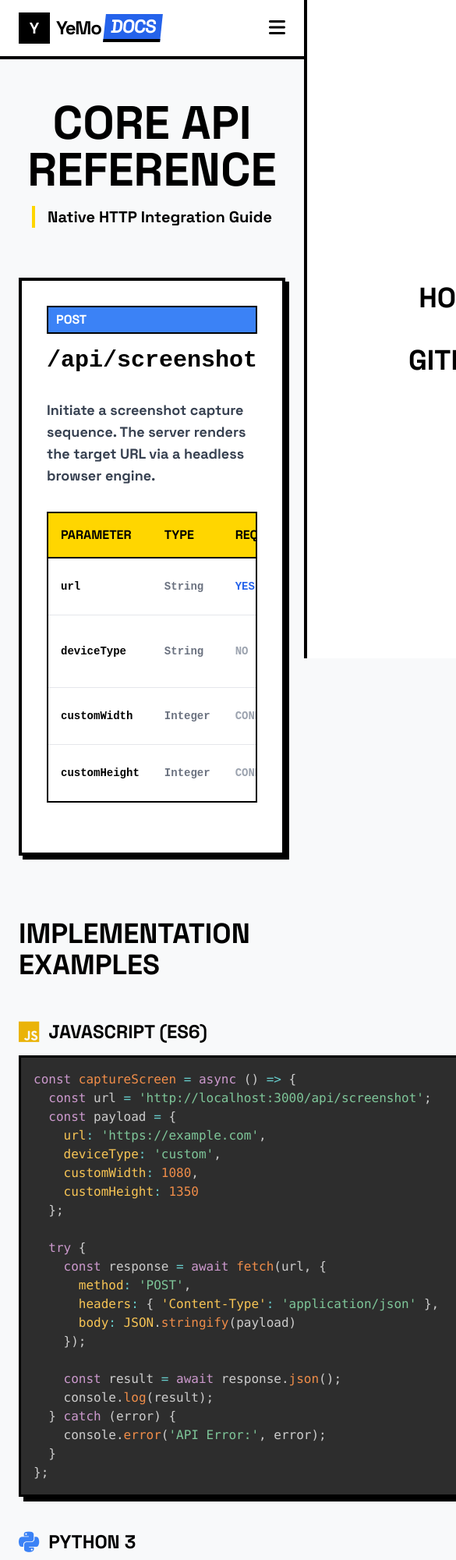
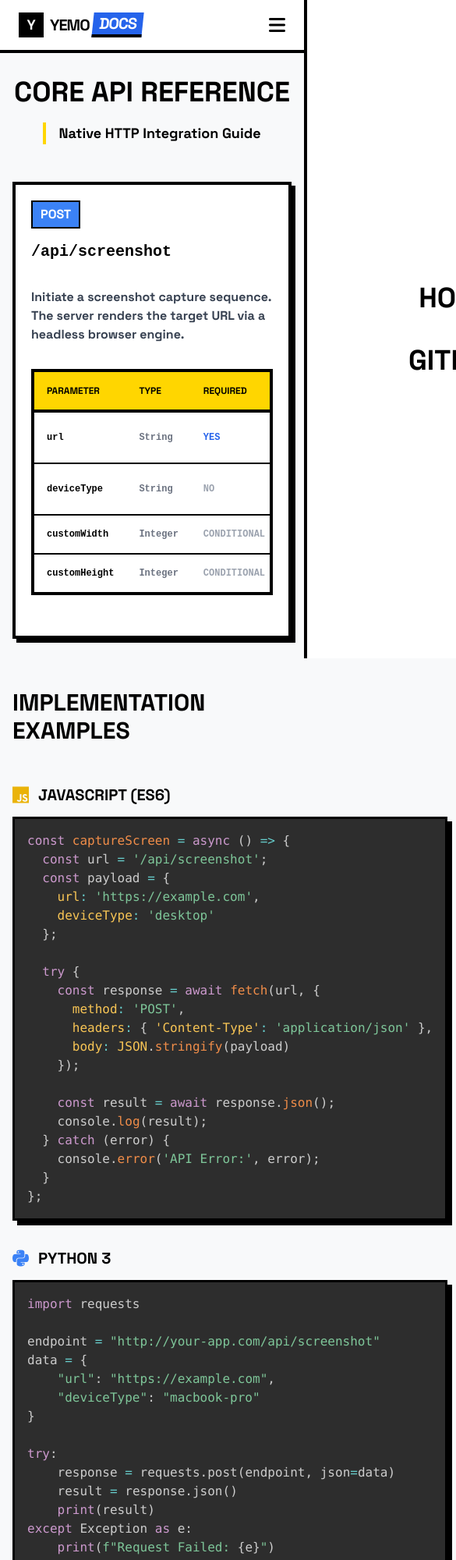
Before and after one commit to yemobyte/YeMo-SC, a website: page public/docs.html in a window 390 px wide. Shown: the top 2000 px of the page at 78% size, 585 px wide, since content can reach past the window. Drawn offline with nearby package versions, Linux system fonts and the light colour scheme.

Commit message:
Support non-SSL sites, rename package to yemo-sc, and fix docs responsiveness

```diff
--- a/package.json
+++ b/package.json
@@ -1,5 +1,5 @@
 {
-  "name": "screenshot-tool",
+  "name": "yemo-sc",
   "version": "1.0.0",
   "main": "index.js",
   "dependencies": {
--- a/public/docs.html
+++ b/public/docs.html
@@ -35,18 +35,23 @@
         body {
             background-color: #F8F9FA;
             -webkit-font-smoothing: antialiased;
+            overflow-x: hidden;
         }
 
         .code-block {
             border: 3px solid black;
             box-shadow: 6px 6px 0px 0px black;
             background: #2d2d2d;
+            max-width: 100%;
+            overflow-x: auto;
         }
 
         pre {
             margin: 0 !important;
             border-radius: 0 !important;
             background: transparent !important;
+            font-size: 0.875rem;
+            line-height: 1.5;
         }
 
         .method-badge {
@@ -63,11 +68,25 @@
 
         #mobile-nav {
             transform: translateX(100%);
-            transition: transform 0.2s cubic-bezier(0.4, 0, 0.2, 1);
+            transition: transform 0.3s cubic-bezier(0.4, 0, 0.2, 1);
         }
 
         #mobile-nav.open {
             transform: translateX(0);
+        }
+
+        @media (max-width: 640px) {
+            .text-6xl {
+                font-size: 2.5rem;
+            }
+
+            .text-3xl {
+                font-size: 1.5rem;
+            }
+
+            .p-8 {
+                padding: 1.25rem;
+            }
         }
     </style>
 </head>
@@ -78,83 +97,86 @@
         <div class="max-w-7xl mx-auto flex justify-between items-center">
             <a href="/" class="flex items-center gap-2 group">
                 <div
-                    class="w-10 h-10 bg-black text-white flex items-center justify-center font-black text-xl border-2 border-black group-hover:bg-brand-yellow group-hover:text-black transition-colors">
+                    class="w-8 h-8 md:w-10 md:h-10 bg-black text-white flex items-center justify-center font-black text-lg md:text-xl border-2 border-black group-hover:bg-brand-yellow group-hover:text-black transition-colors">
                     Y</div>
                 <div class="flex items-center">
-                    <span class="font-black text-2xl tracking-tighter">YeMo</span>
+                    <span class="font-black text-xl md:text-2xl tracking-tighter uppercase">YeMo</span>
                     <span
-                        class="font-black text-2xl tracking-tighter bg-blue-600 text-white px-2 ml-1 transform -skew-x-6 border-b-4 border-black">DOCS</span>
+                        class="font-black text-xl md:text-2xl tracking-tighter bg-blue-600 text-white px-2 ml-1 transform -skew-x-6 border-b-4 border-black uppercase">Docs</span>
                 </div>
             </a>
 
             <div class="hidden md:flex gap-8 font-bold items-center">
                 <a href="/" class="hover:text-blue-600 transition-colors">HOME</a>
-                <a href="https://github.com" target="_blank" class="hover:text-blue-600 transition-colors">GITHUB</a>
+                <a href="https://github.com/yemobyte/YeMo-SC" target="_blank"
+                    class="hover:text-blue-600 transition-colors">GITHUB</a>
             </div>
 
-            <button onclick="toggleNav()" class="md:hidden text-2xl"><i class="fas fa-bars"></i></button>
+            <button onclick="toggleNav()" class="md:hidden text-2xl flex items-center focus:outline-none"><i
+                    class="fas fa-bars"></i></button>
         </div>
     </nav>
 
     <div id="mobile-nav"
         class="fixed inset-0 z-50 bg-white flex flex-col items-center justify-center gap-10 text-4xl font-black border-l-4 border-black">
-        <button onclick="toggleNav()" class="absolute top-6 right-6 text-5xl">&times;</button>
+        <button onclick="toggleNav()" class="absolute top-6 right-6 text-5xl focus:outline-none">&times;</button>
         <a href="/" onclick="toggleNav()">HOME</a>
-        <a href="https://github.com" onclick="toggleNav()">GITHUB</a>
+        <a href="https://github.com/yemobyte/YeMo-SC" onclick="toggleNav()">GITHUB</a>
     </div>
 
-    <main class="max-w-6xl mx-auto pt-32 pb-20 px-6">
+    <main class="max-w-6xl mx-auto pt-24 md:pt-32 pb-20 px-4 md:px-6">
 
-        <header data-aos="fade-down" class="mb-16 text-center lg:text-left">
-            <h1 class="text-6xl font-black uppercase mb-4">Core API Reference</h1>
-            <p class="text-xl font-bold border-l-4 border-brand-yellow pl-4 inline-block">Native HTTP Integration Guide
-            </p>
+        <header data-aos="fade-down" class="mb-12 md:mb-16 text-center lg:text-left">
+            <h1 class="text-4xl md:text-6xl font-black uppercase mb-4 leading-tight">Core API Reference</h1>
+            <p class="text-lg md:text-xl font-bold border-l-4 border-brand-yellow pl-4 inline-block">Native HTTP
+                Integration Guide</p>
         </header>
 
-        <section data-aos="fade-up" class="mb-20">
-            <div class="bg-white border-4 border-black p-8 shadow-hard">
-                <div class="flex flex-col md:flex-row md:items-center gap-4 mb-8">
-                    <span class="method-badge method-post">POST</span>
-                    <code class="text-3xl font-black">/api/screenshot</code>
+        <section data-aos="fade-up" class="mb-16 md:mb-20">
+            <div class="bg-white border-4 border-black p-5 md:p-8 shadow-hard">
+                <div class="flex flex-col sm:flex-row sm:items-center gap-4 mb-8">
+                    <span class="method-badge method-post w-fit">POST</span>
+                    <code class="text-xl md:text-3xl font-black break-all">/api/screenshot</code>
                 </div>
 
-                <p class="mb-8 font-bold text-lg text-gray-700">Initiate a screenshot capture sequence. The server
-                    renders the target URL via a headless browser engine.</p>
+                <p class="mb-8 font-bold text-base md:text-lg text-gray-700">Initiate a screenshot capture sequence. The
+                    server renders the target URL via a headless browser engine.</p>
 
-                <div class="overflow-x-auto border-2 border-black mb-8">
-                    <table class="w-full text-left bg-white min-w-[600px]">
-                        <thead class="bg-brand-yellow text-black border-b-2 border-black">
+                <div class="overflow-x-auto border-4 border-black mb-8 rounded-none">
+                    <table class="w-full text-left bg-white min-w-[700px]">
+                        <thead
+                            class="bg-brand-yellow text-black border-b-4 border-black font-black uppercase text-xs md:text-sm">
                             <tr>
-                                <th class="p-4 uppercase font-black">Parameter</th>
-                                <th class="p-4 uppercase font-black">Type</th>
-                                <th class="p-4 uppercase font-black">Required</th>
-                                <th class="p-4 uppercase font-black">Description</th>
+                                <th class="p-4">Parameter</th>
+                                <th class="p-4">Type</th>
+                                <th class="p-4">Required</th>
+                                <th class="p-4">Description</th>
                             </tr>
                         </thead>
-                        <tbody class="font-mono font-bold text-sm">
-                            <tr class="border-b border-gray-200 hover:bg-gray-50">
+                        <tbody class="font-mono font-bold text-xs md:text-sm">
+                            <tr class="border-b-2 border-black hover:bg-gray-50">
                                 <td class="p-4">url</td>
                                 <td class="p-4 text-gray-500">String</td>
                                 <td class="p-4 text-blue-600">YES</td>
-                                <td class="p-4">Absolute URL (e.g., https://google.com)</td>
+                                <td class="p-4">Absolute URL (e.g., https://google.com or http://1.1.1.1)</td>
                             </tr>
-                            <tr class="border-b border-gray-200 hover:bg-gray-50">
+                            <tr class="border-b-2 border-black hover:bg-gray-50">
                                 <td class="p-4">deviceType</td>
                                 <td class="p-4 text-gray-500">String</td>
                                 <td class="p-4 text-gray-400">NO</td>
                                 <td class="p-4">Enum: desktop, macbook-pro, iphone-14, pixel-7, custom</td>
                             </tr>
-                            <tr class="border-b border-gray-200 hover:bg-gray-50">
+                            <tr class="border-b-2 border-black hover:bg-gray-50">
                                 <td class="p-4">customWidth</td>
                                 <td class="p-4 text-gray-500">Integer</td>
                                 <td class="p-4 text-gray-400">CONDITIONAL</td>
-                                <td class="p-4">Width in pixels. Required if deviceType is "custom".</td>
+                                <td class="p-4">Width in px. Required if deviceType is "custom".</td>
                             </tr>
                             <tr class="hover:bg-gray-50">
                                 <td class="p-4">customHeight</td>
                                 <td class="p-4 text-gray-500">Integer</td>
                                 <td class="p-4 text-gray-400">CONDITIONAL</td>
-                                <td class="p-4">Height in pixels. Required if deviceType is "custom".</td>
+                                <td class="p-4">Height in px. Required if deviceType is "custom".</td>
                             </tr>
                         </tbody>
                     </table>
@@ -163,22 +185,21 @@
         </section>
 
         <section class="space-y-12">
-            <h2 class="text-4xl font-black uppercase mb-8" data-aos="fade-right">Implementation Examples</h2>
+            <h2 class="text-3xl md:text-4xl font-black uppercase mb-8" data-aos="fade-right">Implementation Examples
+            </h2>
 
-            <div class="grid lg:grid-cols-2 gap-10">
+            <div class="grid lg:grid-cols-2 gap-8 md:gap-10">
                 <div data-aos="fade-up">
                     <div class="flex items-center gap-3 mb-3">
-                        <i class="fab fa-js text-3xl text-yellow-500"></i>
-                        <h3 class="font-bold text-2xl uppercase">Javascript (Es6)</h3>
+                        <i class="fab fa-js text-2xl md:text-3xl text-yellow-500"></i>
+                        <h3 class="font-bold text-xl md:text-2xl uppercase">Javascript (Es6)</h3>
                     </div>
                     <div class="code-block">
                         <pre><code class="language-javascript">const captureScreen = async () => {
-  const url = 'http://localhost:3000/api/screenshot';
+  const url = '/api/screenshot';
   const payload = {
     url: 'https://example.com',
-    deviceType: 'custom',
-    customWidth: 1080,
-    customHeight: 1350
+    deviceType: 'desktop'
   };
 
   try {
@@ -199,29 +220,22 @@
 
                 <div data-aos="fade-up" data-aos-delay="100">
                     <div class="flex items-center gap-3 mb-3">
-                        <i class="fab fa-python text-3xl text-blue-500"></i>
-                        <h3 class="font-bold text-2xl uppercase">Python 3</h3>
+                        <i class="fab fa-python text-2xl md:text-3xl text-blue-500"></i>
+                        <h3 class="font-bold text-xl md:text-2xl uppercase">Python 3</h3>
                     </div>
                     <div class="code-block">
                         <pre><code class="language-python">import requests
 
-endpoint = "http://localhost:3000/api/screenshot"
+endpoint = "http://your-app.com/api/screenshot"
 data = {
     "url": "https://example.com",
-    "deviceType": "custom",
-    "customWidth": 1200,
-    "customHeight": 800
+    "deviceType": "macbook-pro"
 }
 
 try:
     response = requests.post(endpoint, json=data)
     result = response.json()
-
-    if result.get("status"):
-        print(f"Image saved at: {result['data']['url']}")
-    else:
-        print(f"Error: {result.get('message')}")
-
+    print(result)
 except Exception as e:
     print(f"Request Failed: {e}")</code></pre>
                     </div>
@@ -229,17 +243,15 @@ except Exception as e:
 
                 <div data-aos="fade-up" class="lg:col-span-2">
                     <div class="flex items-center gap-3 mb-3">
-                        <i class="fas fa-terminal text-3xl text-gray-500"></i>
-                        <h3 class="font-bold text-2xl uppercase">cURL</h3>
+                        <i class="fas fa-terminal text-2xl md:text-3xl text-gray-500"></i>
+                        <h3 class="font-bold text-xl md:text-2xl uppercase">cURL</h3>
                     </div>
                     <div class="code-block">
-                        <pre><code class="language-bash">curl -X POST http://localhost:3000/api/screenshot \
+                        <pre><code class="language-bash">curl -X POST http://your-app.com/api/screenshot \
   -H "Content-Type: application/json" \
   -d '{
     "url":"https://google.com",
-    "deviceType":"custom",
-    "customWidth": 1920,
-    "customHeight": 1080
+    "deviceType":"desktop"
 }'</code></pre>
                     </div>
                 </div>
@@ -248,8 +260,8 @@ except Exception as e:
 
     </main>
 
-    <footer class="text-center font-bold bg-white text-black py-12 border-t-4 border-black mt-20">
-        <p>&copy; 2024 YeMoSHOT System. All Rights Reserved.</p>
+    <footer class="text-center font-bold bg-white text-black py-10 md:py-12 border-t-4 border-black mt-20 px-4">
+        <p class="text-sm md:text-base">&copy; 2025 YeMoSHOT System. Immortalizing every pixel.</p>
     </footer>
 
     <script src="https://cdnjs.cloudflare.com/ajax/libs/prism/1.29.0/prism.min.js"></script>
--- a/server.js
+++ b/server.js
@@ -89,7 +89,7 @@ app.post('/api/screenshot', async (req, res) => {
 
     const browser = await puppeteer.launch({
         headless: 'new',
-        args: ['--no-sandbox', '--disable-setuid-sandbox', '--disable-dev-shm-usage']
+        args: ['--no-sandbox', '--disable-setuid-sandbox', '--disable-dev-shm-usage', '--ignore-certificate-errors']
     });
 
     try {
```
